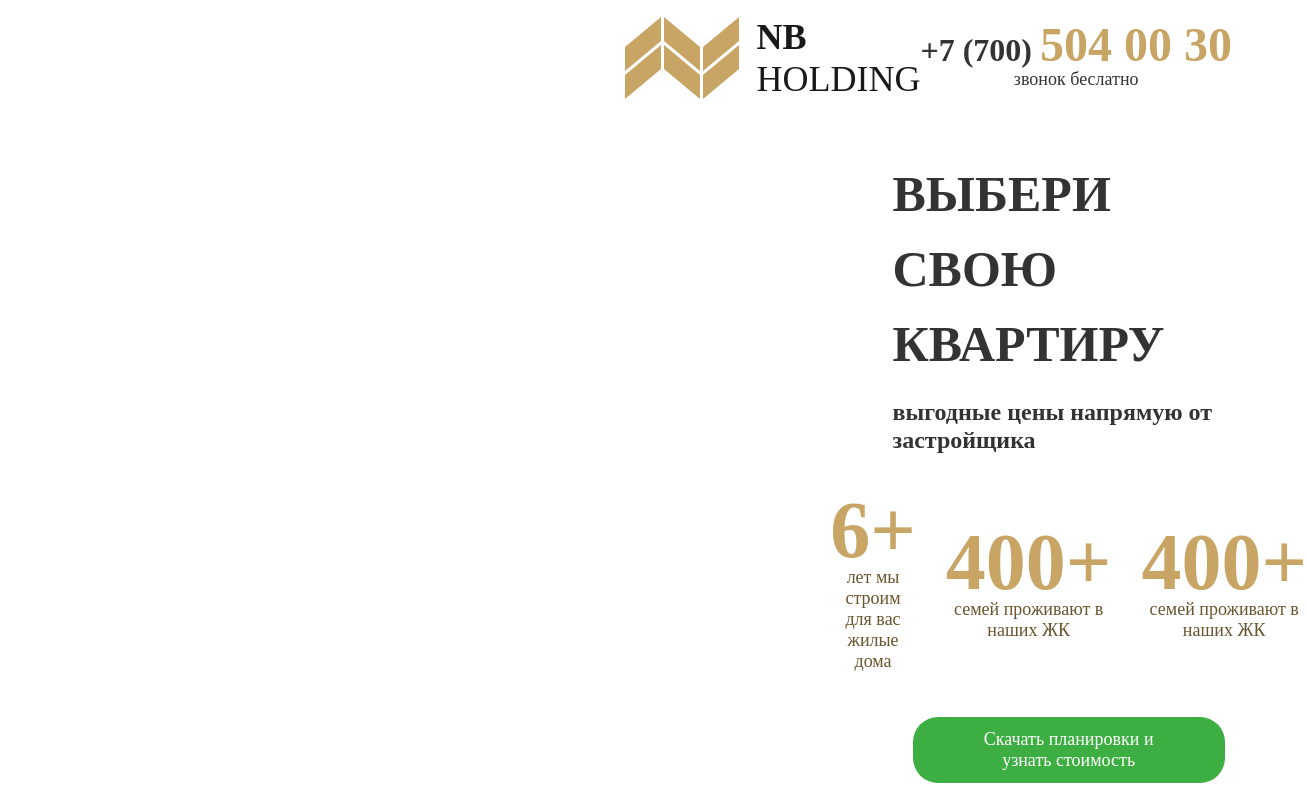
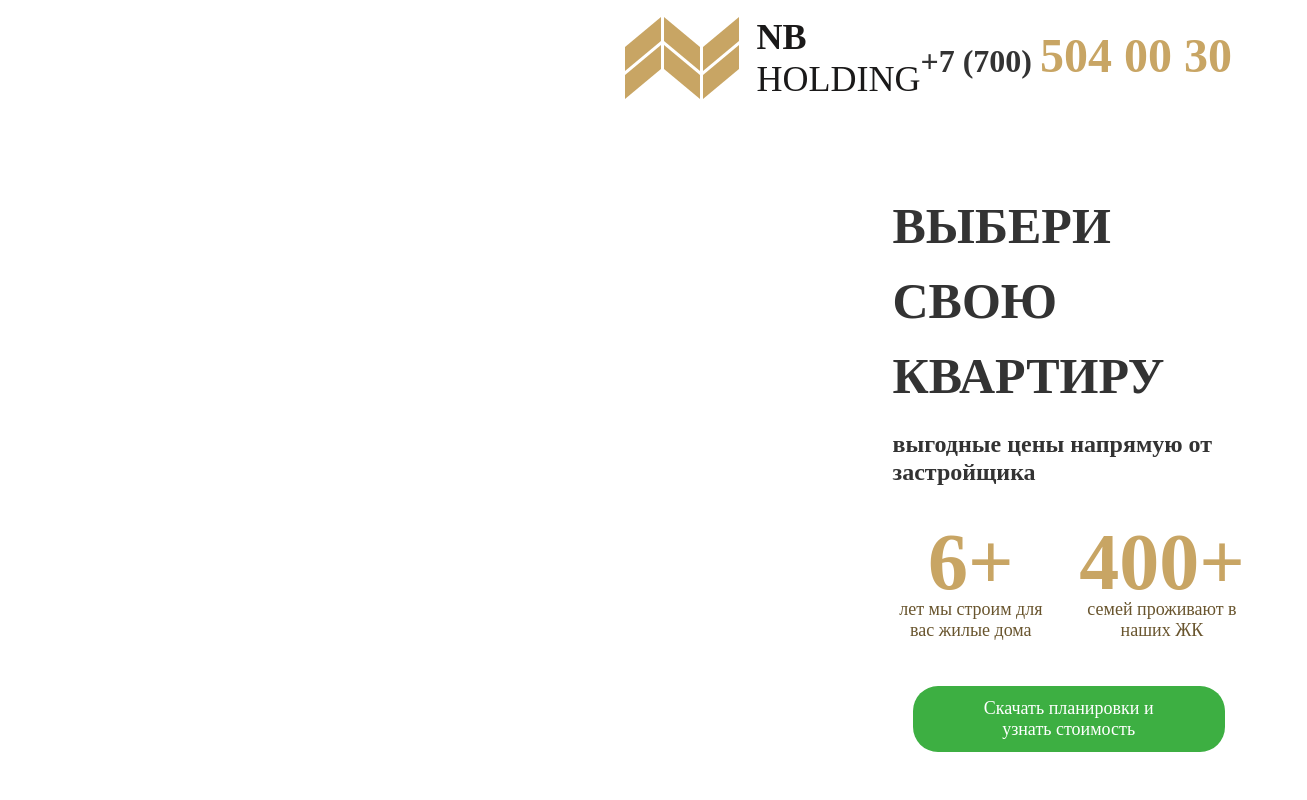
Before and after one commit to SoulLution/nb_holding, a Vue app: page / in a window 1280 px wide. Shown: the top 800 px of the page, 1307 px wide, since content can reach past the window. Built offline with nearby package versions, Linux system fonts and the light colour scheme; the HTML template or start-up script is replaced by a standard one; a web font is replaced by a local one.

Commit message:
done new-3

```diff
--- a/src/App.vue
+++ b/src/App.vue
@@ -25,7 +25,7 @@
       </div>
       <div class="phone">
         <a href="tel:87005040030" class="phone-main">+7 (700) <span>504 00 30</span></a>
-        <div class="phone-title">звонок беслатно</div>
+        <!-- <div class="phone-title">звонок бесплатно</div> -->
       </div>
     </div>
       <img src="/static/first.png" style="display: none">
@@ -98,7 +98,7 @@
       <div class="body-offices" ref="section-4">
         <div class="body-offices-title">Офисы продаж</div>
         <div class="body-offices-map">
-          <iframe src="https://yandex.ru/map-widget/v1/?um=constructor%3A7a35d7cb0b42abd3ebcd520737a630827d8a1c61654e1e11988cc245b56b8782&amp;source=constructor" width="500" height="400" frameborder="0"></iframe>
+          <iframe src="https://yandex.com/map-widget/v1/?um=constructor%3A0b5bc52ae4bd48426563c529ab015d96d542ae8ac16816ea7f7aa7462e52c50f&amp;source=constructor" width="500" height="400" frameborder="0"></iframe>
         </div>
 
         <div class="body-offices-content">
@@ -131,9 +131,9 @@
 
     <div class="footer" ref="section-5">
       <div class="footer-links __new">
-        <a href=""><img src="/static/facebook.svg"></a>
-        <a href=""><img src="/static/instagram.svg"></a>
-        <a href=""><img src="/static/whatsapp.svg"></a>
+        <a href="https://facebook.com"><img src="/static/facebook.svg"></a>
+        <a href="https://instagram.com"><img src="/static/instagram.svg"></a>
+        <a href="https://whatsapp.com"><img src="/static/whatsapp.svg"></a>
       </div>
       <!--<div class="footer-col">
         <div class="footer-title">Мы всегда рады сотрудничеству!</div>
@@ -255,11 +255,11 @@
               max_value: 400,
               name: 'семей проживают в наших ЖК'
             },
-            {
-              value: 0,
-              max_value: 400,
-              name: 'семей проживают в наших ЖК'
-            }
+            // {
+            //   value: 0,
+            //   max_value: 400,
+            //   name: 'семей проживают в наших ЖК'
+            // }
           ]
         }
       }
```
Also changed, not shown: 1 other file (tests, documents, lock files or other folders).
